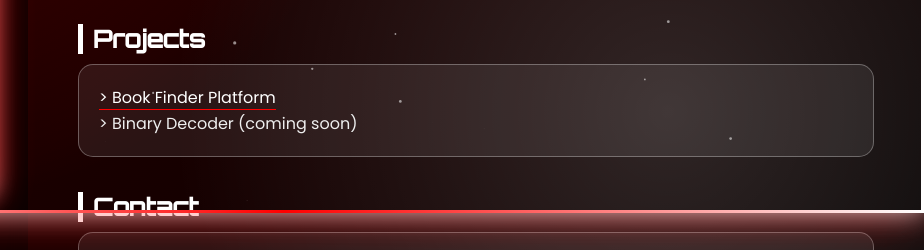
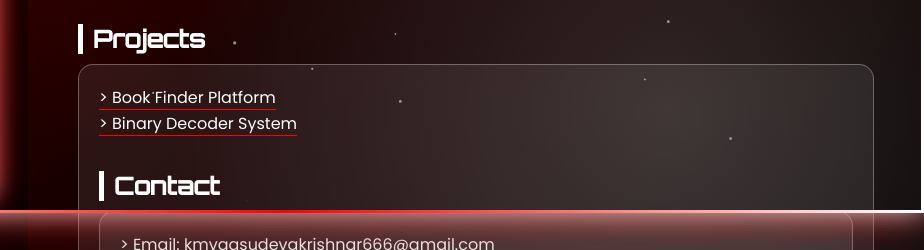
Before and after one commit to KMVAASUDEVAKRISHNAR666666/PORTFOLIO-, a plain HTML site: page index.html in a window 1280 px wide. Shown: the part 587-837 px from the top of the page, 356-1280 px from the left. Drawn offline with Linux system fonts and the light colour scheme.

Commit message:
Update index.html

```diff
--- a/index.html
+++ b/index.html
@@ -225,9 +225,11 @@ a:hover{
     <h2>Projects</h2>
     <div class="card">
       <p><a href="https://mybookfinder.lovable.app/" target="_blank">> Book Finder Platform</a></p>
-      <p>> Binary Decoder (coming soon)</p>
-    </div>
-  </div>
+      <p>
+<a href="https://kmvaasudevakrishnar666666.github.io/Binary-Decoder/" target="_blank">
+> Binary Decoder System
+</a>
+</p>
 
   <div class="section">
     <h2>Contact</h2>
```
